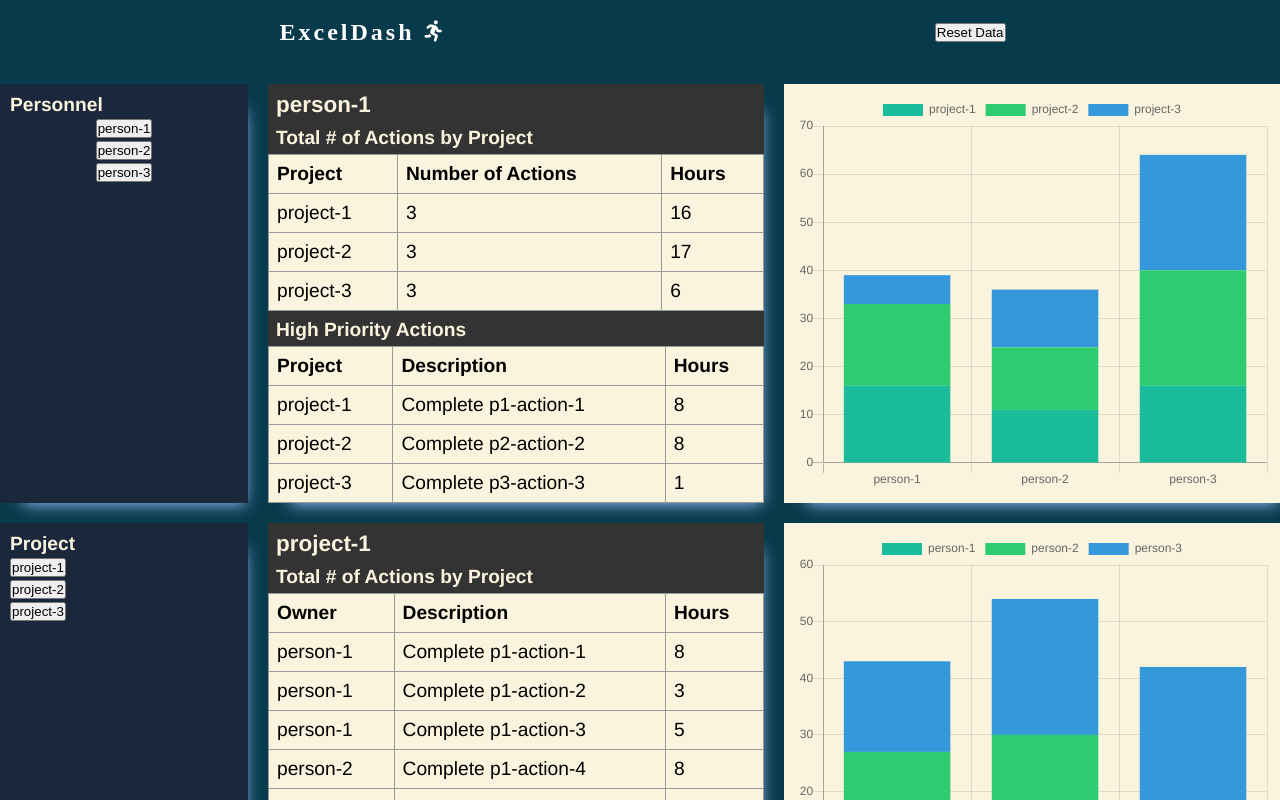
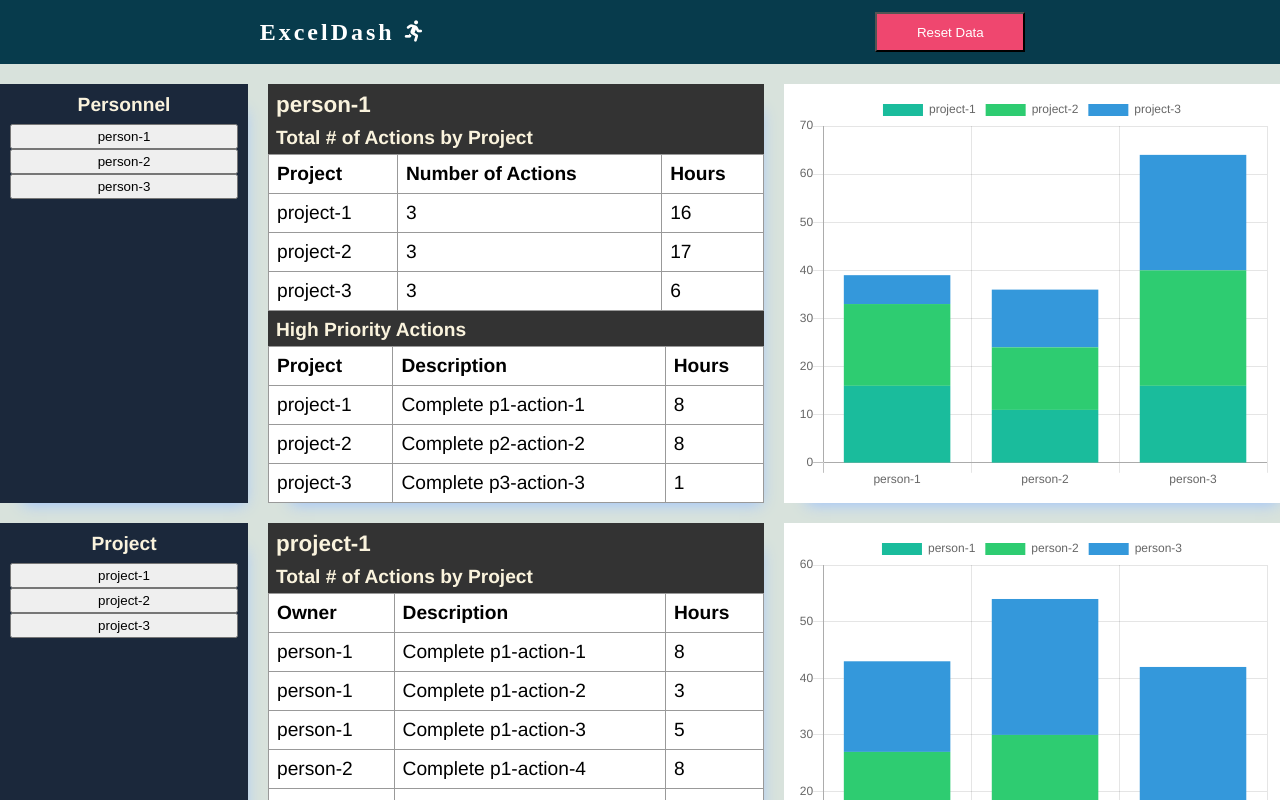
Before and after one commit to 2stash/dashboard, a React (Create React App) app: page / in a window 1280 px wide. Both pictures are taken after a click on the button "Create Generic Dashboard". Shown: the top 800 px of the page. Built offline with nearby package versions, Linux system fonts and the light colour scheme.

Commit message:
simple styling done for dashboard

```diff
--- a/src/App.css
+++ b/src/App.css
@@ -23,7 +23,7 @@
 body {
   width: 100%;
   /* position:fixed; */
-  background-color: var(--dark-color);
+
 }
 
 ul {
@@ -36,6 +36,17 @@ a {
 
 li {
   list-style: none;
+}
+
+table {
+  width: 100%;
+  border-collapse: collapse;
+}
+
+td, th {
+  border: 1px solid #999;
+  padding: 0.5rem;
+  text-align: left;
 }
 
 .container {
@@ -58,6 +69,7 @@ li {
   z-index: 1;
   width: 100%;
   top: 0;
+  background-color: var(--dark-color);
 }
 
 .logo {
@@ -89,6 +101,20 @@ li {
 .main-nav a:hover {
   color: var(--primary-color);
 }
+
+.btn-reset {
+  background-color: var(--danger-color);
+  min-height: 40px;
+  min-width: 150px;
+  color: white;
+}
+
+.btn-reset:hover {
+  cursor: pointer;
+  color: var(--yellow-color)
+}
+
+
 /* main nav end */
 
 /* Landing page start --------- */
@@ -358,18 +384,14 @@ li {
 
 
 
-table {
-  width: 100%;
-  border-collapse: collapse;
+
+
+/* DashBoard Page Start*/
+.dashboard-bg-color {
+  background-color: var(--grey-color);
 }
 
-td, th {
-  border: 1px solid #999;
-  padding: 0.5rem;
-  text-align: left;
-}
 
-/* DashBoard Page */
 .wrapper {
   max-width: 1400px;
   margin: 0 auto;
@@ -377,7 +399,7 @@ td, th {
 }
 
 .wrapper > * {
-  background-color: var(--background-color);
+  /* background-color: var(--background-color); */
   padding: 10px;
 }
 
@@ -392,13 +414,27 @@ td, th {
 .title {
   color: var(--background-color);
   width: 100%;
+  text-align: center;
+  margin-bottom:8px;
 }
+
+.nav-btn {
+  display: block;
+  width: 100%;
+  min-height: 25px;
+}
+
+.nav-btn:hover {
+  cursor: pointer;
+}
+
 
 .project-nav {
   background-color: var(--background-color);
 }
 
-.project-nav ul {
+.project-nav ul,
+.people-nav ul {
   display:flex;
   justify-content: center;
   align-items: center;
@@ -409,7 +445,8 @@ td, th {
   width:100%;
 }
 
-.project-nav li{
+.project-nav li,
+.people-nav li{
   width: 100%;
 }
 
@@ -459,6 +496,13 @@ td, th {
   box-shadow: 10px 14px 15px -13px rgba(156,194,255,1);
 }
 
+.people,
+.project,
+.project-dept,
+.people-dept {
+  background-color: white;
+}
+
 .personnel-title {
   width: 100%;
   background-color: var(--nav-color);
@@ -466,6 +510,11 @@ td, th {
   color: var(--background-color);
   padding: 8px;
 }
+
+.project {
+  background-color: white;
+}
+
 
 
 .main-footer {
--- a/src/App.js
+++ b/src/App.js
@@ -1,6 +1,7 @@
 import React, { useEffect, useContext, useState, Fragment } from "react";
 import { BrowserRouter as Router, Switch, Route, Link } from "react-router-dom";
 import "./App.css";
+
 
 import DataContext from "./context/data/dataContext";
 
@@ -69,9 +70,9 @@ const App = () => {
           </li>
 
         </ul> */}
-        {data && <button onClick={handleResetData}>Reset Data</button>}
+        {data && <button className="btn-reset" onClick={handleResetData}>Reset Data</button>}
       </nav>
-      <div >
+      <div className="dashboard-bg-color">
         {data ? (
           <div className='wrapper'>
             <nav className='people-nav'>
```
Also changed, not shown: 1 other file (tests, documents, lock files or other folders).
